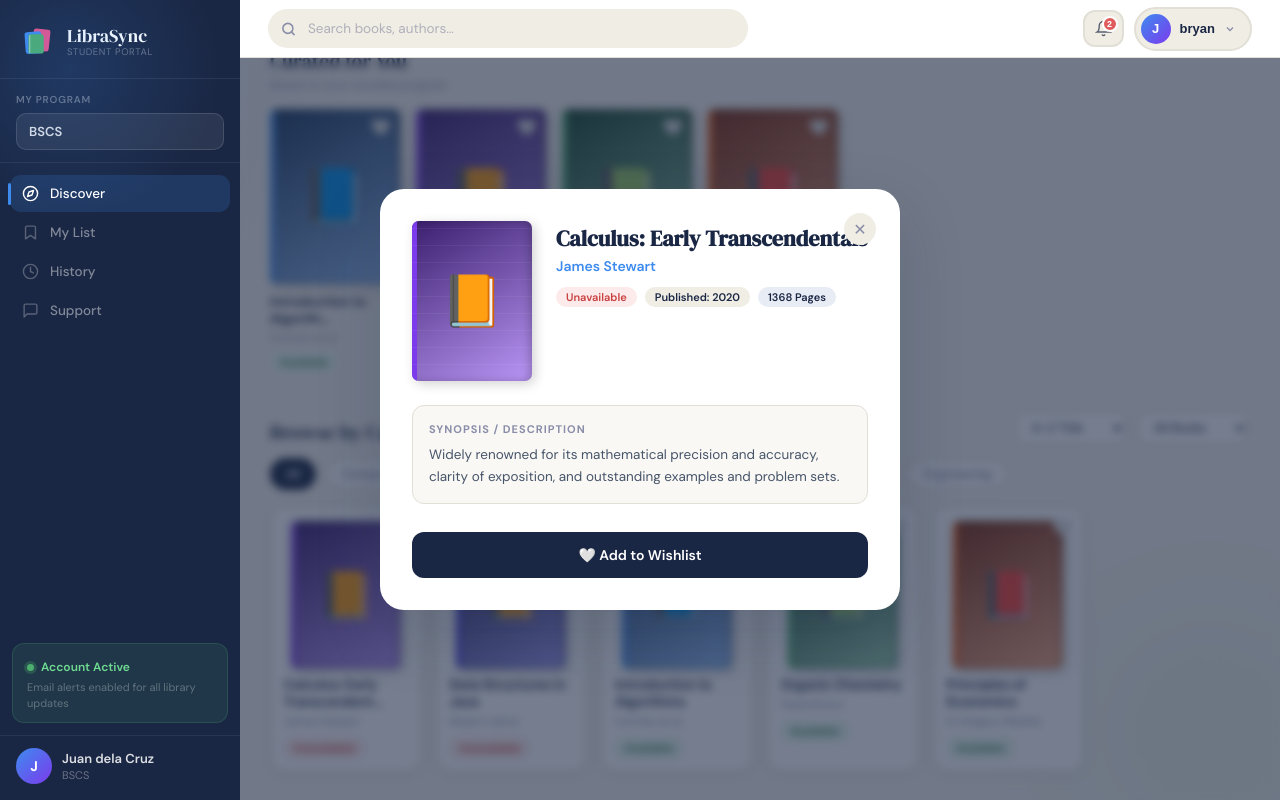
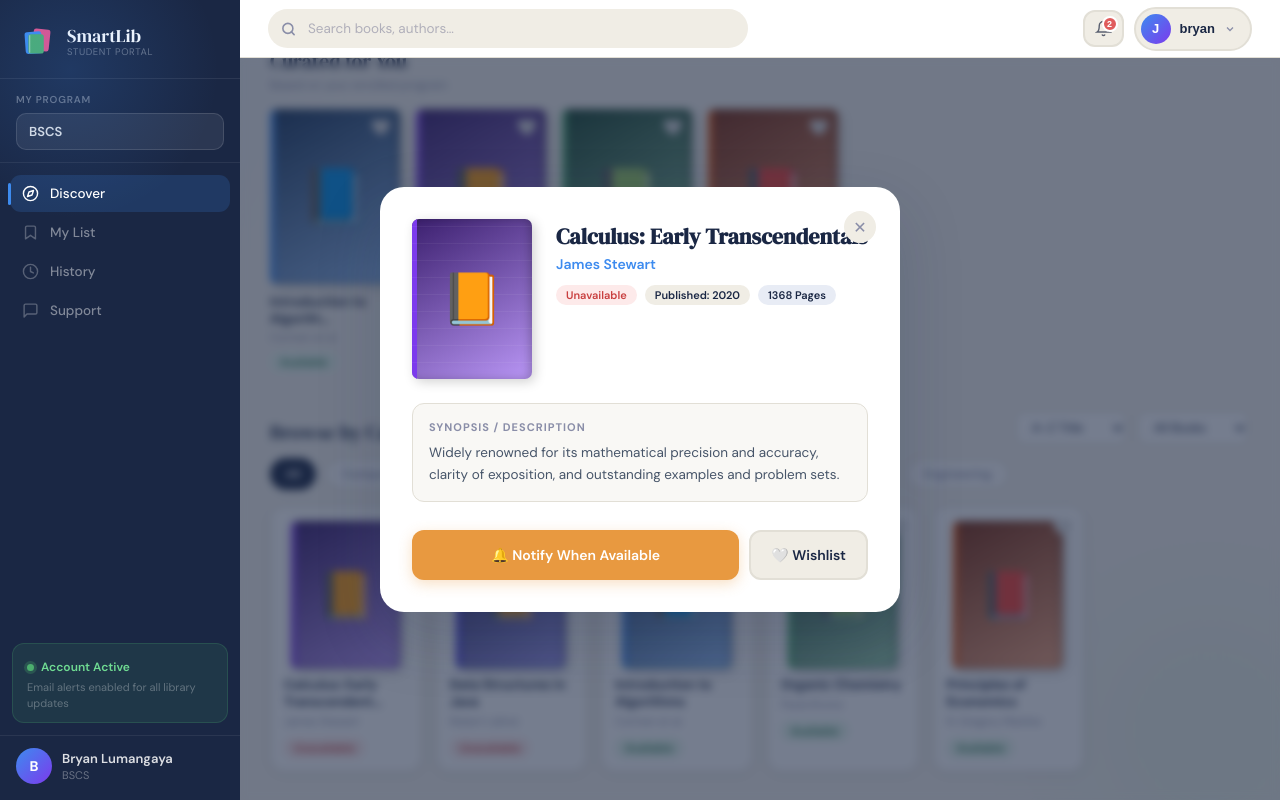
Before and after one commit to markrainier00/SmartLib_Harap, a Next.js app: page /dashboard/library in a window 1280 px wide. Both pictures are taken after a click on the element 345 px from the left and 638 px from the top of the page. Built offline with nearby package versions, Linux system fonts and the light colour scheme.

Commit message:
add reservation

```diff
--- a/src/app/dashboard/library/page.tsx
+++ b/src/app/dashboard/library/page.tsx
@@ -18,11 +18,31 @@ export default function LibraryPage() {
   const [filterAvail, setFilterAvail] = useState("all");
   const [savedBooks, setSavedBooks] = useState<number[]>([]);
 
+  // States para sa Modal at Form
   const [selectedBook, setSelectedBook] = useState<any>(null);
+  const [requestStep, setRequestStep] = useState<"details" | "form">("details");
+  const [pickupDate, setPickupDate] = useState("");
+  const [returnDate, setReturnDate] = useState("");
 
   const toggleSave = (e: React.MouseEvent | null, id: number) => {
     if (e) e.stopPropagation();
     setSavedBooks(prev => prev.includes(id) ? prev.filter(x => x !== id) : [...prev, id]);
+  };
+
+  const closeModal = () => {
+    setSelectedBook(null);
+    setRequestStep("details");
+    setPickupDate("");
+    setReturnDate("");
+  };
+
+  const handleConfirmRequest = () => {
+    if (!pickupDate || !returnDate) {
+      alert("⚠️ Please select both pickup and return dates.");
+      return;
+    }
+    alert(`✅ Request submitted! \nPickup: ${pickupDate}\nReturn: ${returnDate}\n\nPlease proceed to the library on your pickup date.`);
+    closeModal();
   };
 
   let filteredBooks = BOOKS.filter(b => {
@@ -128,7 +148,6 @@ export default function LibraryPage() {
               <option value="title">A–Z Title</option>
               <option value="author">A–Z Author</option>
             </select>
-            {/* IBINALIK NA ANG PANGALAWANG FILTER DITO! */}
             <select className="filter-sel" value={filterAvail} onChange={e => setFilterAvail(e.target.value)}>
               <option value="all">All Books</option>
               <option value="yes">Available</option>
@@ -173,11 +192,11 @@ export default function LibraryPage() {
         </div>
       </div>
 
-      {/* ── ENHANCED MODAL (WALA NANG BORROW BUTTON) ── */}
+      {/* ── ENHANCED MODAL WITH DATE PICKER FORM ── */}
       {selectedBook && (
-        <div style={{ position: "fixed", inset: 0, background: "rgba(26,39,68,.6)", backdropFilter: "blur(4px)", zIndex: 100, display: "flex", alignItems: "center", justifyContent: "center", padding: "20px" }} onClick={() => setSelectedBook(null)}>
+        <div style={{ position: "fixed", inset: 0, background: "rgba(26,39,68,.6)", backdropFilter: "blur(4px)", zIndex: 100, display: "flex", alignItems: "center", justifyContent: "center", padding: "20px" }} onClick={closeModal}>
           <div style={{ background: "#fff", borderRadius: "24px", padding: "32px", maxWidth: "520px", width: "100%", position: "relative", boxShadow: "0 24px 64px rgba(26,39,68,.18)", animation: "modalFadeUp .25s ease both" }} onClick={e => e.stopPropagation()}>
-            <button onClick={() => setSelectedBook(null)} style={{ position: "absolute", top: "24px", right: "24px", background: "#f0ede5", border: "none", borderRadius: "50%", width: "32px", height: "32px", display: "flex", alignItems: "center", justifyContent: "center", cursor: "pointer", color: "#8a8ea8", fontSize: "16px", transition: "background 0.2s" }}>✕</button>
+            <button onClick={closeModal} style={{ position: "absolute", top: "24px", right: "24px", background: "#f0ede5", border: "none", borderRadius: "50%", width: "32px", height: "32px", display: "flex", alignItems: "center", justifyContent: "center", cursor: "pointer", color: "#8a8ea8", fontSize: "16px", transition: "background 0.2s" }}>✕</button>
 
             <div style={{ display: "flex", gap: "24px", marginBottom: "24px", alignItems: "flex-start" }}>
               <div className="bk-cover" style={{ width: 120, height: 160, background: `linear-gradient(150deg, ${selectedBook.color}, ${selectedBook.spine}88)` }}>
@@ -198,19 +217,70 @@ export default function LibraryPage() {
               </div>
             </div>
 
-            <div style={{ marginBottom: "28px", background: "#f9f8f5", padding: "16px", borderRadius: "12px", border: "1px solid #e2dfd6" }}>
+            {/* STEP 1: Ipakita ang Synopsis kung details view */}
+            {requestStep === "details" && (
+              <div style={{ marginBottom: "28px", background: "#f9f8f5", padding: "16px", borderRadius: "12px", border: "1px solid #e2dfd6", animation: "modalFadeUp .2s ease" }}>
                 <h4 style={{ fontSize: "11px", fontWeight: 700, textTransform: "uppercase", letterSpacing: "1px", color: "#8a8ea8", marginBottom: "8px" }}>Synopsis / Description</h4>
                 <p style={{ fontSize: "13.5px", color: "#475569", lineHeight: 1.6, margin: 0 }}>
                   {selectedBook.desc}
                 </p>
               </div>
+            )}
 
-            {/* WISHLIST BUTTON NALANG ANG NATIRA DITO */}
-            <div style={{ display: "flex" }}>
-              <button style={{ flex: 1, padding: "14px", borderRadius: "12px", border: "none", background: savedBooks.includes(selectedBook.id) ? "#f0ede5" : "#1a2744", color: savedBooks.includes(selectedBook.id) ? "#1a2744" : "#fff", fontWeight: 600, cursor: "pointer", fontFamily: "'DM Sans', sans-serif", fontSize: "14px", transition: "all 0.2s" }} onClick={() => toggleSave(null, selectedBook.id)}>
-                 {savedBooks.includes(selectedBook.id) ? '❤️ Saved to Wishlist' : '🤍 Add to Wishlist'}
+            {/* STEP 2: Ipakita ang Date Form kung form view */}
+            {requestStep === "form" && (
+              <div style={{ background: "#f0f6ff", padding: "20px", borderRadius: "16px", border: "1px solid #c9e0ff", marginBottom: "24px", animation: "modalFadeUp .2s ease" }}>
+                <h4 style={{ fontSize: "15px", fontWeight: 700, color: "#1a2744", marginBottom: "14px" }}>📅 Schedule your Borrow Request</h4>
+                <div style={{ display: "grid", gridTemplateColumns: "1fr 1fr", gap: "16px", marginBottom: "14px" }}>
+                  <div>
+                    <label style={{ display: "block", fontSize: "11px", fontWeight: 700, textTransform: "uppercase", color: "#8a8ea8", marginBottom: "6px" }}>Pickup Date</label>
+                    <input type="date" value={pickupDate} onChange={e => setPickupDate(e.target.value)} style={{ width: "100%", background: "#fff", border: "2px solid #e2dfd6", borderRadius: "10px", padding: "10px 12px", fontFamily: "'DM Sans', sans-serif", fontSize: "13px", color: "#1a2744", outline: "none" }} />
+                  </div>
+                  <div>
+                    <label style={{ display: "block", fontSize: "11px", fontWeight: 700, textTransform: "uppercase", color: "#8a8ea8", marginBottom: "6px" }}>Return Date</label>
+                    <input type="date" value={returnDate} onChange={e => setReturnDate(e.target.value)} style={{ width: "100%", background: "#fff", border: "2px solid #e2dfd6", borderRadius: "10px", padding: "10px 12px", fontFamily: "'DM Sans', sans-serif", fontSize: "13px", color: "#1a2744", outline: "none" }} />
+                  </div>
+                </div>
+                <div style={{ fontSize: "11px", color: "#64748b", lineHeight: 1.5 }}>
+                  <span style={{color: "#e05c5c", fontWeight: 600}}>Note:</span> Unclaimed books after the pickup date will be automatically canceled. Standard borrow duration is max 7 days.
+                </div>
+              </div>
+            )}
+
+            {/* BUTTONS LOGIC */}
+            <div style={{ display: "flex", gap: "10px" }}>
+              {requestStep === "details" ? (
+                <>
+                  {selectedBook.avail ? (
+                    <button style={{ flex: 1, padding: "14px", borderRadius: "12px", border: "none", background: "#3d8bef", color: "#fff", fontWeight: 600, cursor: "pointer", fontFamily: "'DM Sans', sans-serif", fontSize: "14px", boxShadow: "0 4px 14px rgba(61,139,239,.3)", transition: "all 0.2s" }}
+                            onClick={() => setRequestStep("form")}>
+                      ✋ Request to Borrow
                     </button>
+                  ) : (
+                    <button style={{ flex: 1, padding: "14px", borderRadius: "12px", border: "none", background: "#e89940", color: "#fff", fontWeight: 600, cursor: "pointer", fontFamily: "'DM Sans', sans-serif", fontSize: "14px", boxShadow: "0 4px 14px rgba(232,153,64,.3)", transition: "all 0.2s" }}
+                            onClick={() => { alert('You are now in queue! You will receive an email once this book is returned.'); closeModal(); }}>
+                      🔔 Notify When Available
+                    </button>
+                  )}
+                  <button style={{ padding: "14px 20px", borderRadius: "12px", border: "2px solid #e2dfd6", background: savedBooks.includes(selectedBook.id) ? "#1a2744" : "#f0ede5", color: savedBooks.includes(selectedBook.id) ? "#fff" : "#1a2744", fontWeight: 600, cursor: "pointer", fontFamily: "'DM Sans', sans-serif", fontSize: "14px", transition: "all 0.2s" }}
+                          onClick={() => toggleSave(null, selectedBook.id)}>
+                     {savedBooks.includes(selectedBook.id) ? '❤️ Saved' : '🤍 Wishlist'}
+                  </button>
+                </>
+              ) : (
+                <>
+                  <button style={{ flex: 1, padding: "14px", borderRadius: "12px", border: "none", background: "#1a2744", color: "#fff", fontWeight: 600, cursor: "pointer", fontFamily: "'DM Sans', sans-serif", fontSize: "14px", boxShadow: "0 4px 14px rgba(26,39,68,.25)" }}
+                          onClick={handleConfirmRequest}>
+                    ✅ Confirm Request
+                  </button>
+                  <button style={{ padding: "14px 20px", borderRadius: "12px", border: "2px solid #e2dfd6", background: "#fff", color: "#1a2744", fontWeight: 600, cursor: "pointer", fontFamily: "'DM Sans', sans-serif", fontSize: "14px" }}
+                          onClick={() => setRequestStep("details")}>
+                    Cancel
+                  </button>
+                </>
+              )}
             </div>
+
           </div>
         </div>
       )}
--- a/src/components/layout/Sidebar.tsx
+++ b/src/components/layout/Sidebar.tsx
@@ -25,7 +25,7 @@ export default function Sidebar() {
           <rect x="14" y="17" width="2" height="28" rx="1" fill="rgba(255,255,255,0.4)"/>
         </svg>
         <div className="logo-text">
-          <div className="logo-name">LibraSync</div>
+          <div className="logo-name">SmartLib</div>
           <div className="logo-sub">Student Portal</div>
         </div>
       </div>
@@ -56,9 +56,9 @@ export default function Sidebar() {
       </div>
 
       <div className="sidebar-user">
-        <div className="user-avatar">J</div>
+        <div className="user-avatar">B</div>
         <div style={{ overflow: "hidden" }}>
-          <div className="user-name">Juan dela Cruz</div>
+          <div className="user-name">Bryan Lumangaya</div>
           <div className="user-course">{program}</div>
         </div>
       </div>
```
Lines whose indentation alone changed are shown as unchanged.
